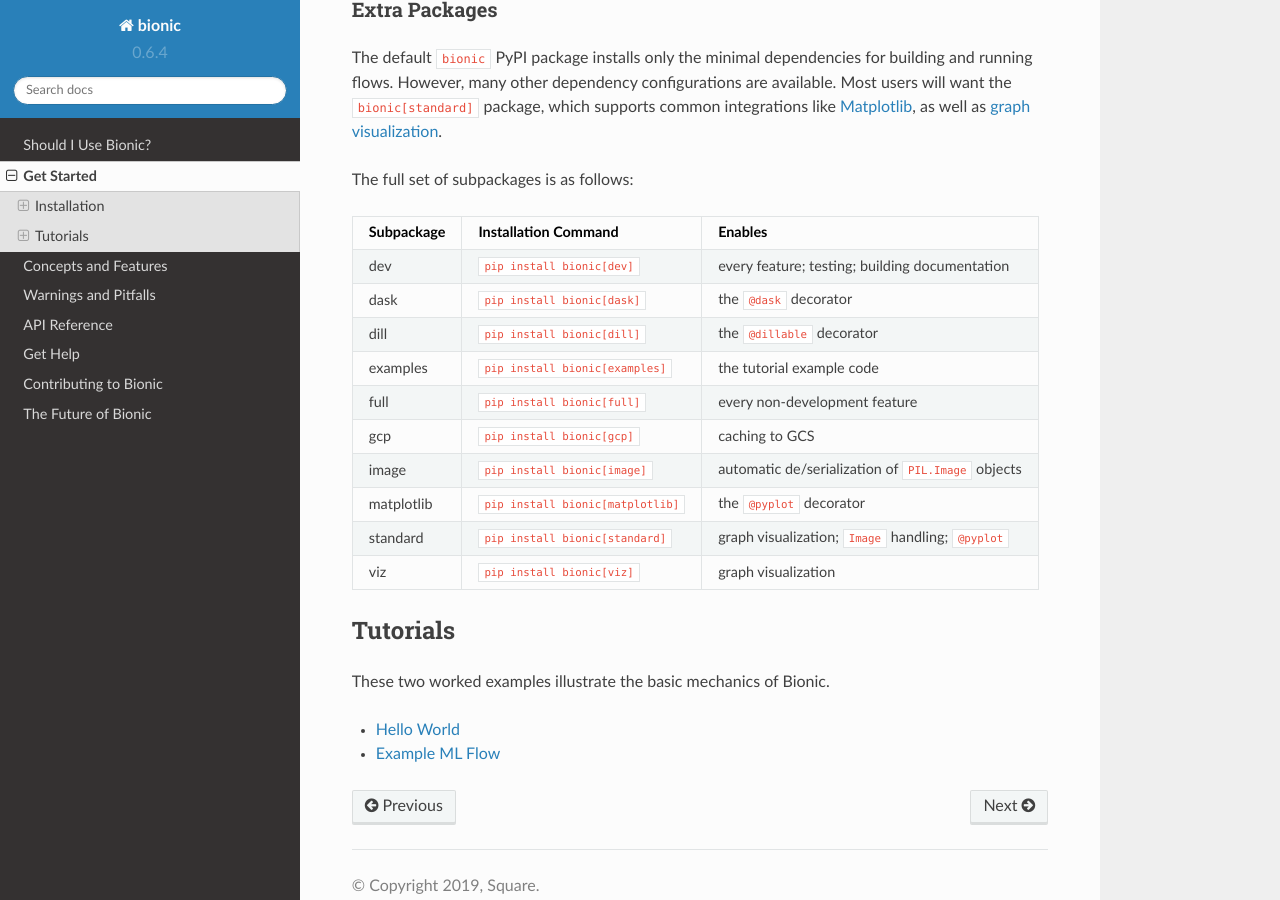
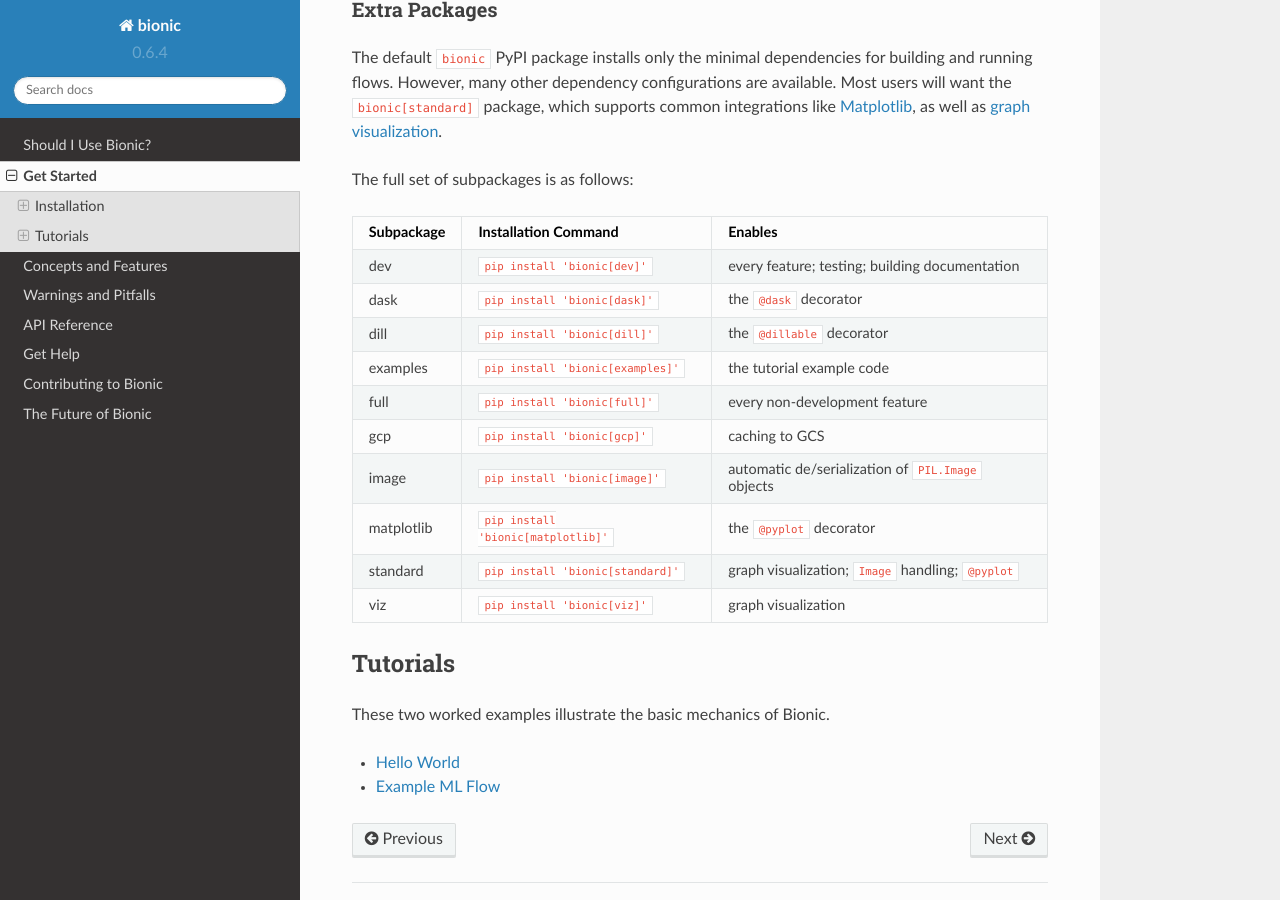
Before and after one commit to square/bionic, a Sphinx documentation site: the page built from docs/get-started.rst, in a window 1280 px wide and 900 px high, scrolled down 880 px. Built offline with Sphinx 7.4.7 and the Read the Docs theme 2.0.0, drawn with Linux system fonts in a browser that asks for light colours; some of the changed text lies outside the part shown.

Commit message:
Update docs to support ZSH
Replaced all instances of

    pip install bionic[SOMETHING]

with

    pip install 'bionic[SOMETHING]'

The former doesn't work on Zsh, since that shell assigns a special
meaning to square brackets. Having to add the quotes is kind of
annoying, but now Zsh is the default shell on new Macbooks and it
generates a cryptic error if you don't add the quotes, so it seems
worthwhile to try to help newcomers avoid this.

```diff
--- a/docs/concepts.rst
+++ b/docs/concepts.rst
@@ -428,7 +428,7 @@
 
 In order to use GCS caching, you must have the `gsutil`_ tool installed, and
 you must have GCP credentials configured.  You should also use ``pip install
-bionic[gcp]`` to install the required Python libraries.
+'bionic[gcp]'`` to install the required Python libraries.
 
 .. _gsutil: https://cloud.google.com/storage/docs/gsutil
 
--- a/docs/contributing.rst
+++ b/docs/contributing.rst
@@ -26,7 +26,7 @@
 
 .. code-block:: bash
 
-    pip install -e .[dev]
+    pip install -e '.[dev]'
 
 If you want to build the documentation, you also need to install `pandoc
 <https://pandoc.org/>`_, which is used to convert notebook files into Sphinx
--- a/docs/get-started.rst
+++ b/docs/get-started.rst
@@ -9,7 +9,7 @@
 
 .. code-block:: bash
 
-    pip install bionic[standard]
+    pip install 'bionic[standard]'
 
 The ``bionic[standard]`` package includes the core framework as well as the
 most commonly-used dependencies.  There are several other subpackages offering
@@ -56,32 +56,32 @@
 
 The full set of subpackages is as follows:
 
-========== ================================== =================================
-Subpackage  Installation Command              Enables
-========== ================================== =================================
-dev        ``pip install bionic[dev]``        every feature; testing; building
-                                              documentation
----------- ---------------------------------- ---------------------------------
-dask       ``pip install bionic[dask]``       the ``@dask`` decorator
----------- ---------------------------------- ---------------------------------
-dill       ``pip install bionic[dill]``       the ``@dillable`` decorator
----------- ---------------------------------- ---------------------------------
-examples   ``pip install bionic[examples]``   the tutorial example code
----------- ---------------------------------- ---------------------------------
-full       ``pip install bionic[full]``       every non-development feature
----------- ---------------------------------- ---------------------------------
-gcp        ``pip install bionic[gcp]``        caching to GCS
----------- ---------------------------------- ---------------------------------
-image      ``pip install bionic[image]``      automatic de/serialization of
-                                              ``PIL.Image`` objects
----------- ---------------------------------- ---------------------------------
-matplotlib ``pip install bionic[matplotlib]`` the ``@pyplot`` decorator
----------- ---------------------------------- ---------------------------------
-standard   ``pip install bionic[standard]``   graph visualization; ``Image``
-                                              handling; ``@pyplot``
----------- ---------------------------------- ---------------------------------
-viz        ``pip install bionic[viz]``        graph visualization
-========== ================================== =================================
+========== ==================================== ================================
+Subpackage  Installation Command                Enables
+========== ==================================== ================================
+dev        ``pip install 'bionic[dev]'``        every feature; testing; building
+                                                documentation
+---------- ------------------------------------ --------------------------------
+dask       ``pip install 'bionic[dask]'``       the ``@dask`` decorator
+---------- ------------------------------------ --------------------------------
+dill       ``pip install 'bionic[dill]'``       the ``@dillable`` decorator
+---------- ------------------------------------ --------------------------------
+examples   ``pip install 'bionic[examples]'``   the tutorial example code
+---------- ------------------------------------ --------------------------------
+full       ``pip install 'bionic[full]'``       every non-development feature
+---------- ------------------------------------ --------------------------------
+gcp        ``pip install 'bionic[gcp]'``        caching to GCS
+---------- ------------------------------------ --------------------------------
+image      ``pip install 'bionic[image]'``      automatic de/serialization of
+                                                ``PIL.Image`` objects
+---------- ------------------------------------ --------------------------------
+matplotlib ``pip install 'bionic[matplotlib]'`` the ``@pyplot`` decorator
+---------- ------------------------------------ --------------------------------
+standard   ``pip install 'bionic[standard]'``   graph visualization; ``Image``
+                                                handling; ``@pyplot``
+---------- ------------------------------------ --------------------------------
+viz        ``pip install 'bionic[viz]'``        graph visualization
+========== ==================================== ================================
 
 Tutorials
 ---------
```
Also changed, not shown: .travis.yml, docs/tutorials/ml_workflow.ipynb, 2 other files.
